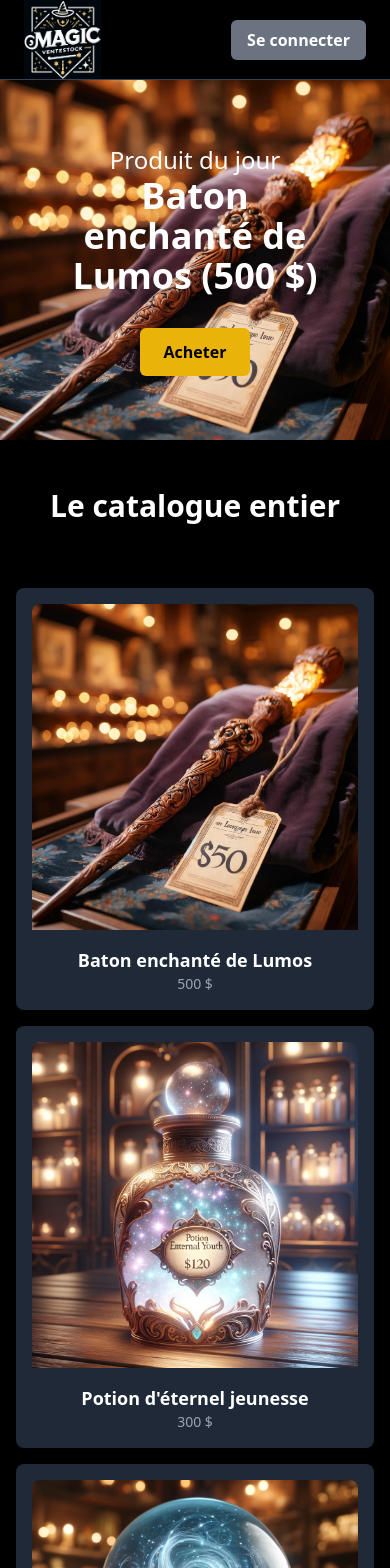
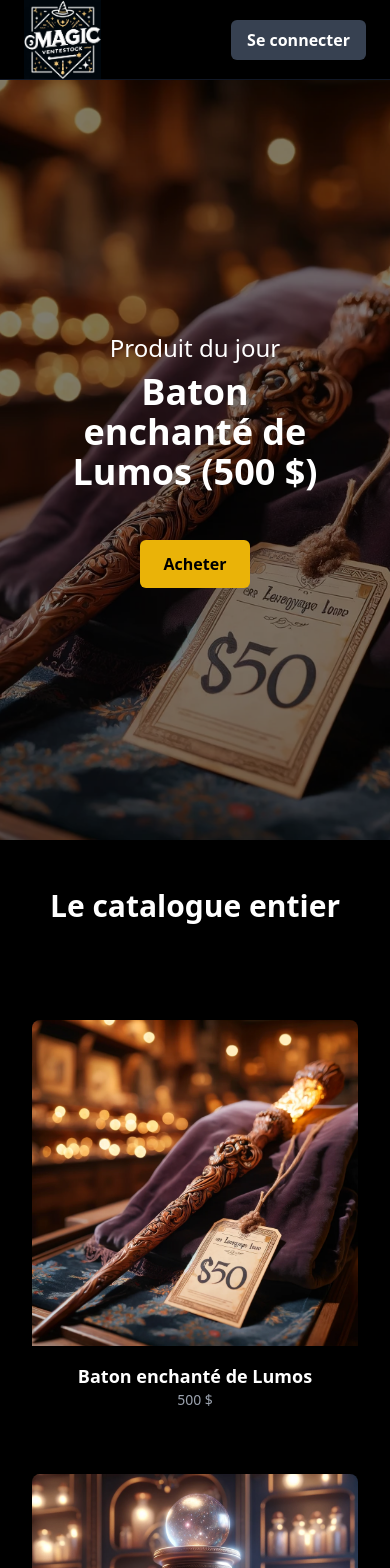
Before and after one commit to myranto/GondorFrontend, an Angular app: page /catalog in a window 390 px wide. Shown: the top 1568 px of the page. Built offline with nearby package versions, Linux system fonts and the light colour scheme.

Commit message:
improve responsiveness of catalog list

```diff
--- a/src/app/app.component.html
+++ b/src/app/app.component.html
@@ -1,3 +1,5 @@
 <app-header></app-header>
 <router-outlet></router-outlet>
+<br/>
+<br/>
 <app-footer></app-footer>
--- a/src/common/footer/footer.component.html
+++ b/src/common/footer/footer.component.html
@@ -1,3 +1,3 @@
-<div class="text-center p-4 bg-gray-900">
+<div class="text-center p-4 border border-gray-700">
   &copy; The <b>J</b>AR Community. All rights reserved.
 </div>
--- a/src/common/header/header.component.html
+++ b/src/common/header/header.component.html
@@ -1,4 +1,4 @@
-<header class="flex justify-between items-center h-20 px-6 text-white border-b border-gray-700">
+<header class="flex justify-between items-center h-20 px-6 text-white border-b border-gray-900">
   <div class="text-lg font-bold h-full">
     <img src="assets/MagicVenteStock.jpg" alt="logo" class="h-full w-auto">
   </div>
@@ -11,6 +11,6 @@
               </svg>
           </button>
       </div> -->
-      <button class="px-4 py-2 bg-gray-500 white font-semibold rounded-md hover:bg-yellow-600">Se connecter</button>
+      <button class="px-4 py-2 bg-gray-700 white font-semibold rounded-md hover:bg-yellow-600">Se connecter</button>
   </div>
 </header>
--- a/src/homepage/banner/banner.component.html
+++ b/src/homepage/banner/banner.component.html
@@ -1,6 +1,8 @@
-<div class="text-center p-16 bg-cover bg-center" style="background-image: url('assets/products/Enchanted-wand-of-lumos.webp');"> <!-- Use your banner image path -->
-  <h1 class="text-2xl">Produit du jour</h1>
-  <h3 class="text-4xl font-bold">Baton enchanté de Lumos (500 $)</h3>
-  <!-- <p class="mt-4 text-lg">500 $</p> -->
-  <a href="#" class="inline-block mt-8 px-6 py-3 bg-yellow-500 text-black font-semibold rounded-md">Acheter</a>
+<div class="relative h-[90vh] bg-cover bg-center flex flex-col justify-center items-center text-center p-16" style="background-image: url('assets/products/Enchanted-wand-of-lumos.webp');">
+  <div class="absolute inset-0 bg-black opacity-50"></div>
+  <div class="relative z-10">
+    <h1 class="text-2xl text-white mb-2">Produit du jour</h1>
+    <h3 class="text-4xl font-bold text-white mb-4">Baton enchanté de Lumos (500 $)</h3>
+    <button class="mt-8 px-6 py-3 bg-yellow-500 text-black font-semibold rounded-md hover:bg-yellow-600">Acheter</button>
+  </div>
 </div>
--- a/src/homepage/catalog-item/catalog-item.component.html
+++ b/src/homepage/catalog-item/catalog-item.component.html
@@ -1,4 +1,4 @@
-<div class="bg-gray-800 rounded-lg p-4 text-center">
+<div class="bg-black rounded-lg p-4 text-center">
   <img [src]="item.image" [alt]="item.name" class="w-full h-auto rounded-t-lg">
   <h3 class="text-lg font-semibold mt-4">{{ item.name }}</h3>
   <p class="text-sm text-gray-400">{{ item.price }} $</p>
--- a/src/homepage/catalog/catalog.component.html
+++ b/src/homepage/catalog/catalog.component.html
@@ -4,6 +4,8 @@
 <h1 class="text-3xl font-bold text-center">Le catalogue entier</h1>
 <br/>
 <br/>
-<div class="container mx-auto p-4 grid grid-cols-1 sm:grid-cols-2 md:grid-cols-3 lg:grid-cols-4 gap-4">
+<div class="container mx-auto px-4 sm:px-6 lg:px-16 py-8">
+  <div class="grid grid-cols-1 sm:grid-cols-2 md:grid-cols-3 gap-8">
     <app-catalog-item *ngFor="let item of catalogItems" [item]="item"></app-catalog-item>
+  </div>
 </div>
```
